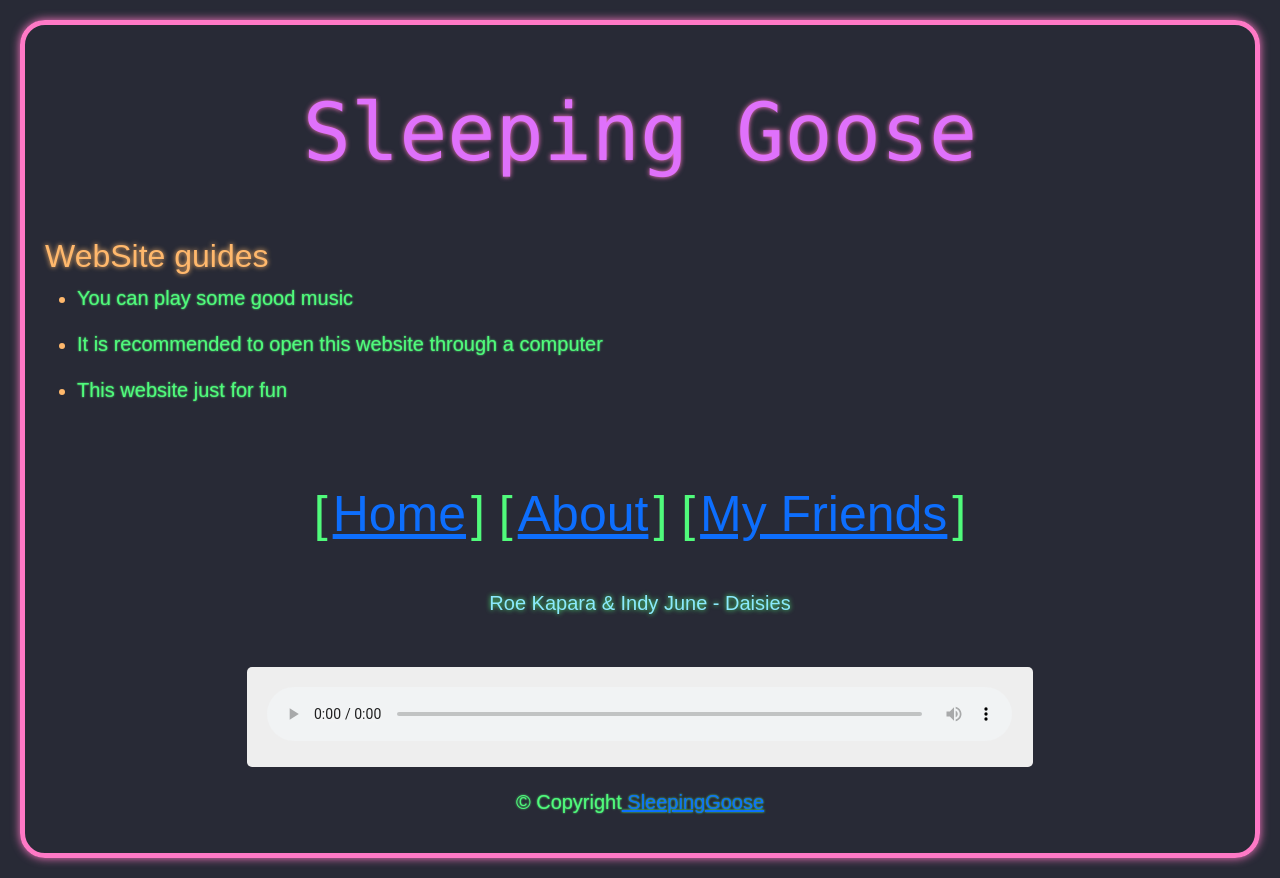
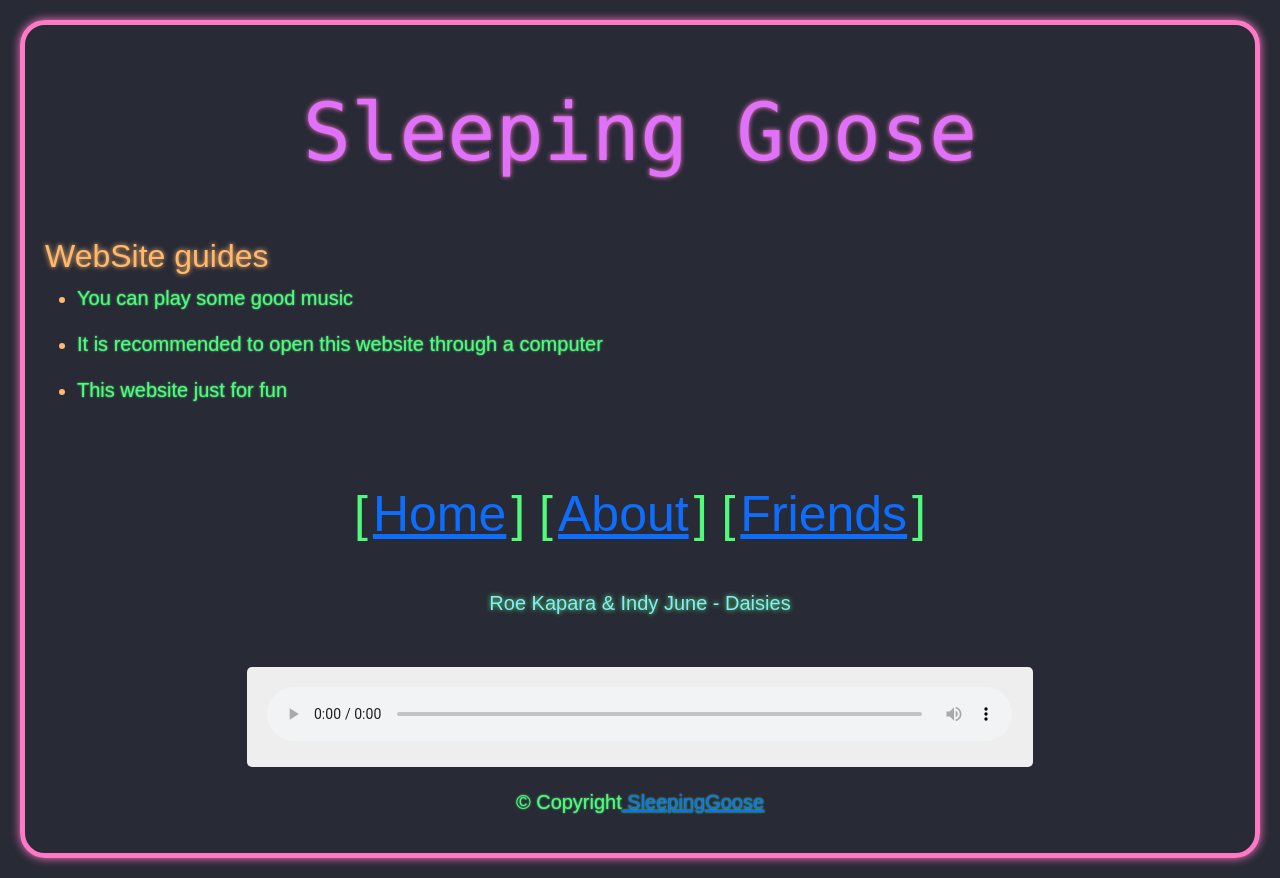
Before and after one commit to imperialthief/imperialthief.github.io, a plain HTML site: page index.html in a window 1280 px wide. Drawn offline with nearby package versions, Linux system fonts and the light colour scheme; a web font is replaced by a local one.

Commit message:
Add files via upload

```diff
--- a/index.html
+++ b/index.html
@@ -26,7 +26,7 @@
   </ul>
   <br><br>
     <nav class="text-center nav_p">
-        <h6 class="nav_p">[<a href="">Home</a>]    [<a href="about">About</a>]  [<a href="friends">My Friends</a>]</h6>
+        <h6 class="nav_p">[<a href="">Home</a>]    [<a href="about">About</a>]  [<a href="friends">Friends</a>]</h6>
     </nav>
     <br>
 
```
